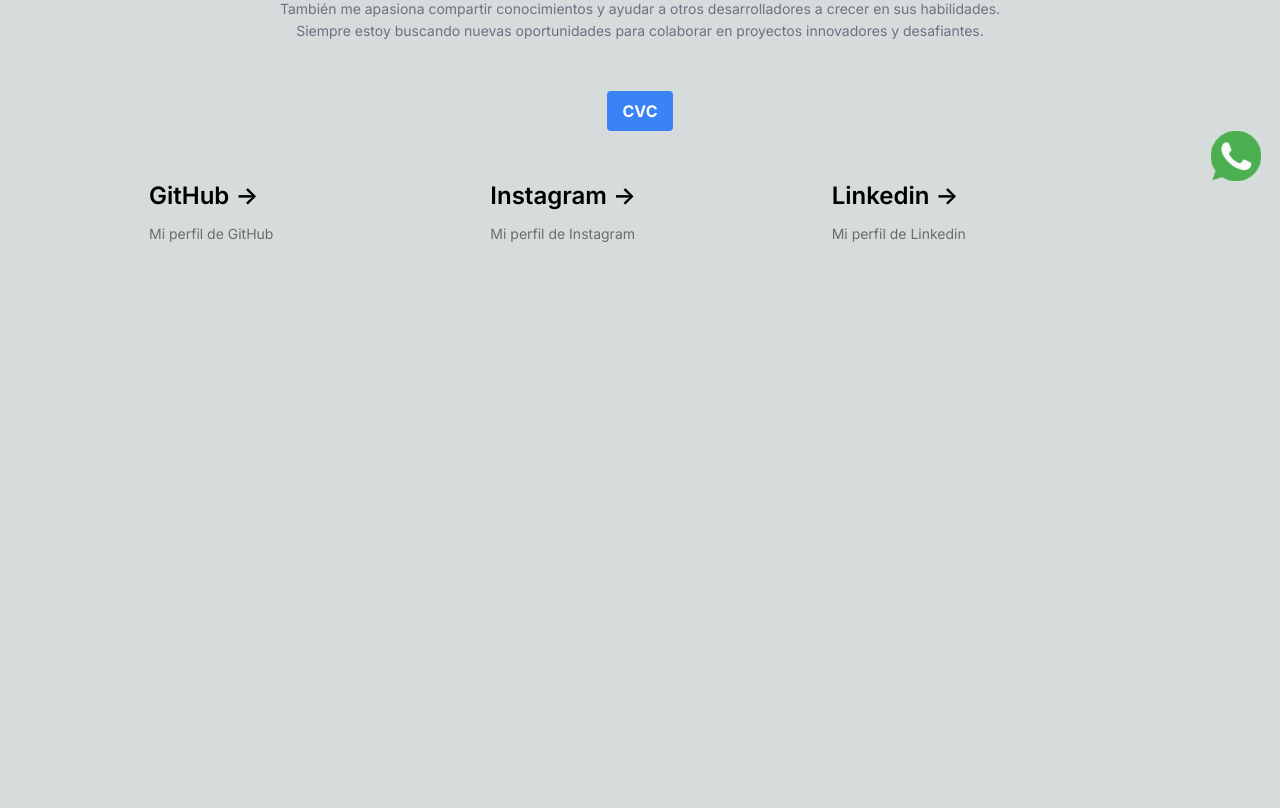
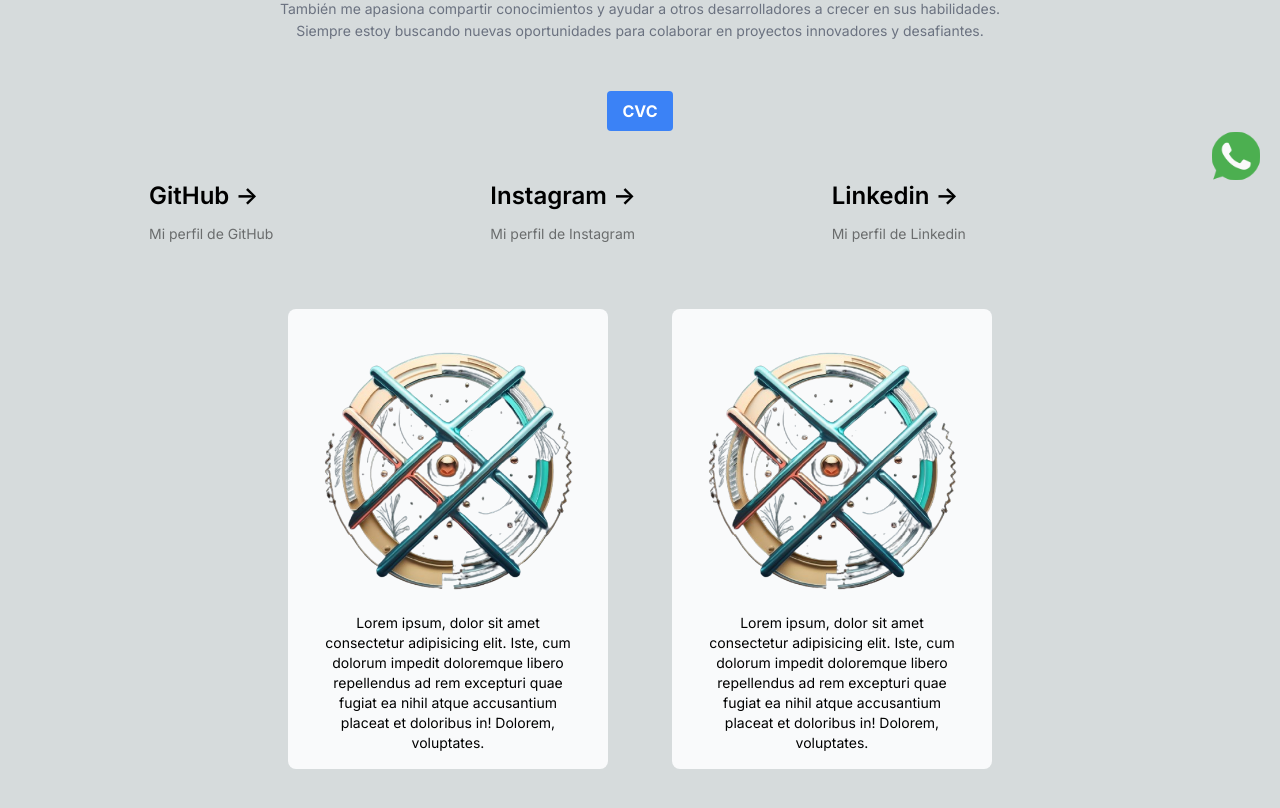
Before and after one commit to pablitog21/portfolio, a Next.js app: page / in a window 1280 px wide. Shown: the part 600-1408 px from the top of the page. Before the commit the page ends 957 px from the top, so only its background shows below. Built offline with nearby package versions, Linux system fonts and the light colour scheme.

Commit message:
new contenedores para proyectos

```diff
--- a/src/app/page.tsx
+++ b/src/app/page.tsx
@@ -50,7 +50,6 @@ export default function Home() {
         </button>
       </div>
 
-
       <div className="mb-32 grid text-center lg:max-w-5xl lg:w-full lg:mb-0 lg:grid-cols-3 lg:text-left">
         <a
           href="https://github.com/pablitog21"
@@ -86,23 +85,6 @@ export default function Home() {
           </p>
         </a>
 
-        {/* <a
-          href="https://nextjs.org/learn?utm_source=create-next-app&utm_medium=appdir-template-tw&utm_campaign=create-next-app"
-          className="group rounded-lg border border-transparent px-5 py-4 transition-colors hover:border-gray-300 hover:bg-gray-100 hover:dark:border-neutral-700 hover:dark:bg-neutral-800/30"
-          target="_blank"
-          rel="noopener noreferrer"
-        >
-          <h2 className={`mb-3 text-2xl font-semibold`}>
-            Learn{" "}
-            <span className="inline-block transition-transform group-hover:translate-x-1 motion-reduce:transform-none">
-              -&gt;
-            </span>
-          </h2>
-          <p className={`m-0 max-w-[30ch] text-sm opacity-50`}>
-            Learn about Next.js in an interactive course with&nbsp;quizzes!
-          </p>
-        </a> */}
-
         <a
           href="https://www.linkedin.com/in/juan-david-mar%C3%ADn-zuluaica-5339a820b"
           className="group rounded-lg border border-transparent px-5 py-4 transition-colors hover:border-gray-300 hover:bg-gray-100 hover:dark:border-neutral-700 hover:dark:bg-neutral-800/30"
@@ -119,10 +101,49 @@ export default function Home() {
             Mi perfil de Linkedin
           </p>
         </a>
-
       </div>
 
-      {/* <div className="mb-8 lg:max-w-3xl lg:w-full lg:mx-auto">
+
+      <div className="grid grid-cols-1 sm:grid-cols-2 gap-8 p-8">
+        <div className="mb-8 text-center p-2 sm:p-4 transition-transform transform-gpu hover:scale-105">
+          <div className="inline-block bg-gray-50 p-2 sm:p-4 rounded-lg max-w-xs">
+            <div className="flex flex-col items-center">
+              <img
+                src="/assets/icons/two-icon.png"
+                alt="Descripción de la imagen"
+                className="w-auto h-auto"
+              />
+              <p className={`m-0 max-w-[30ch] text-sm `}>
+                Lorem ipsum, dolor sit amet consectetur adipisicing elit. Iste, cum dolorum impedit doloremque libero repellendus ad rem excepturi quae fugiat ea nihil atque accusantium placeat et doloribus in! Dolorem, voluptates.        </p>
+            </div>
+          </div>
+        </div>
+
+        <div className="mb-8 text-center p-2 sm:p-4 transition-transform transform-gpu hover:scale-105">
+          <div className="inline-block bg-gray-50 p-2 sm:p-4 rounded-lg max-w-xs">
+            <div className="flex flex-col items-center">
+              <img
+                src="/assets/icons/two-icon.png"
+                alt="Descripción de la imagen"
+                className="w-auto h-auto"
+              />
+              <p className={`m-0 max-w-[30ch] text-sm`}>
+                Lorem ipsum, dolor sit amet consectetur adipisicing elit. Iste, cum dolorum impedit doloremque libero repellendus ad rem excepturi quae fugiat ea nihil atque accusantium placeat et doloribus in! Dolorem, voluptates.
+              </p>
+            </div>
+          </div>
+        </div>
+      </div>
+
+
+
+
+
+      <BotonWhatsapp />
+    </main>
+  );
+}
+{/* <div className="mb-8 lg:max-w-3xl lg:w-full lg:mx-auto">
         <div className="p-10 rounded-lg overflow-hidden">
           <iframe
             style={{ borderRadius: "0.5rem" }}
@@ -136,7 +157,3 @@ export default function Home() {
           ></iframe>
         </div>
       </div> */}
-      <BotonWhatsapp/>
-    </main>
-  );
-}
```
